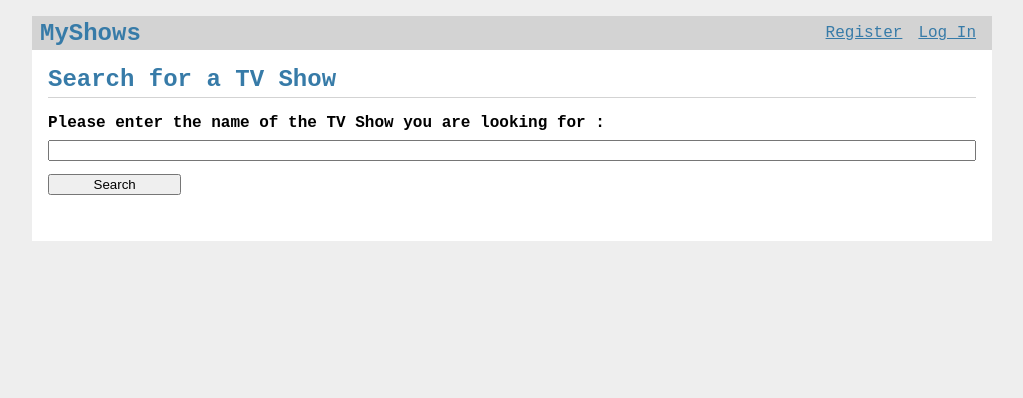
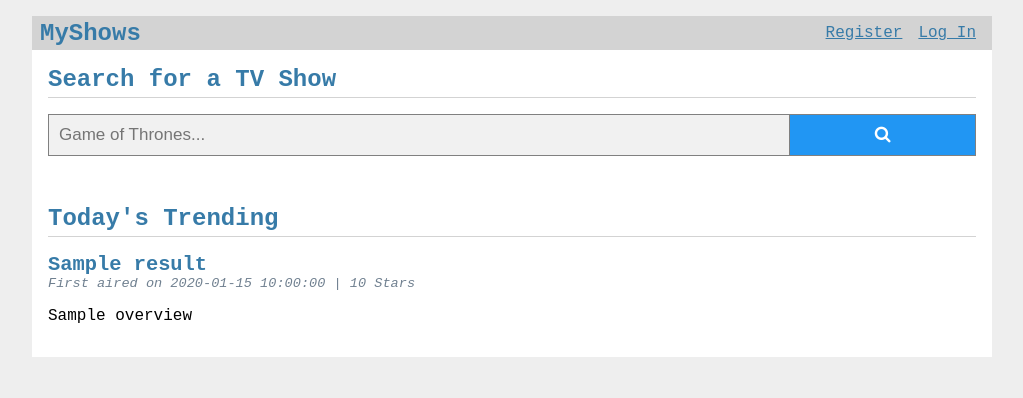
Before and after one commit to Adrienth/poowa_project, a Flask app: page / in a window 1280 px wide. Shown: the top 398 px of the page, without its empty margins (128-1151 px from the left). Run offline with Flask 2, Linux system fonts and the light colour scheme; a database or web service that is not in the repository returns one stand-in record (values such as "Sample title"); data that the repository does not hold is empty.

Commit message:
Improved the search bar style and added the "Today's trending" show suggestion

```diff
--- a/myfavshows/search.py
+++ b/myfavshows/search.py
@@ -14,11 +14,12 @@ params = {'api_key': '7ecd6a3ceec1b96921b4647095047e8e'}
 
 
 def get_show(show_json):
-    '''
+    """
 
     :param show_json:
     :return: dictionnary with more
-    '''
+    """
+
     result = {
         'title': show_json['name'],
         'date': show_json['first_air_date'],
@@ -56,7 +57,11 @@ def search():
         else:
             return redirect(url_for('search.get_results', query=title))
 
-    return render_template('search/search.html')
+    # Get the list of today's trending shows with an API call
+    req = requests.get('https://api.themoviedb.org/3/trending/tv/day', params)
+    results = get_shows(req.json())
+
+    return render_template('search/search.html',results=results)
 
 
 @bp.route('/results/<query>',methods=('GET',))
--- a/myfavshows/static/style.css
+++ b/myfavshows/static/style.css
@@ -18,7 +18,7 @@ nav ul li a, nav ul li span, header .action { display: block; padding: 0.5rem; }
 .result .about { color: slategray; font-style: italic; }
 .result .body { white-space: pre-line; }
 .content:last-child { margin-bottom: 0; }
-.content form { margin: 1em 0; display: flex; flex-direction: column; }
+.content form { margin: 1em 0; }
 .content label { font-weight: bold; margin-bottom: 0.5em; }
 .content input, .content textarea { margin-bottom: 1em; }
 .content textarea { min-height: 12em; resize: vertical; }
@@ -128,3 +128,41 @@ input[type=submit] { align-self: start; min-width: 10em; }
   clear: both;
 
 }
+
+* {
+  box-sizing: border-box;
+}
+
+/* Style the search field */
+form.searchbar input[type=text] {
+  padding: 10px;
+  font-size: 17px;
+  border: 1px solid grey;
+  float: left;
+  width: 80%;
+  background: #f1f1f1;
+}
+
+/* Style the submit button */
+form.searchbar button {
+  float: left;
+  width: 20%;
+  padding: 10px;
+  background: #2196F3;
+  color: white;
+  font-size: 17px;
+  border: 1px solid grey;
+  border-left: none; /* Prevent double borders */
+  cursor: pointer;
+}
+
+form.searchbar button:hover {
+  background: #0b7dda;
+}
+
+/* Clear floats */
+form.searchbar::after {
+  content: "";
+  clear: both;
+  display: table;
+}
--- a/myfavshows/templates/base.html
+++ b/myfavshows/templates/base.html
@@ -2,6 +2,8 @@
 <title>{% block title %}{% endblock %} - MyShows</title>
 <link rel="shortcut icon" href="{{ url_for('static', filename='tvshow.png') }}">
 <link rel="stylesheet" href="{{ url_for('static', filename='style.css')}}">
+<!-- Load icon library -->
+<link rel="stylesheet" href="https://cdnjs.cloudflare.com/ajax/libs/font-awesome/4.7.0/css/font-awesome.min.css">
 
 <nav>
     <h1>MyShows</h1>
@@ -16,8 +18,13 @@
     </ul>
 </nav>
 <section class="content">
+
     <header>
-        {% block header %}{% endblock %}
+        {% block header %}
+        {% if g.user['id'] %}
+        <a class="action" href="{{ url_for('search.get_myfav') }}">My Favourites</a>
+        {% endif %}
+        {% endblock %}
     </header>
     {% for message in get_flashed_messages() %}
     <div class="flash">{{ message }}</div>
--- a/myfavshows/templates/search/results.html
+++ b/myfavshows/templates/search/results.html
@@ -2,11 +2,12 @@
 
 {% block header %}
 <h1>{% block title %}Search results{% endblock %}</h1>
-<a class="action" href="{{ url_for('search.get_myfav') }}">My Favourites</a>
+{{ super() }}
 <a class="action" href="{{ url_for('search.search') }}">New search</a>
 {% endblock %}
 
 {% block content %}
+
 {% for result in results %}
 <article class="result">
     <header>
--- a/myfavshows/templates/search/search.html
+++ b/myfavshows/templates/search/search.html
@@ -2,12 +2,38 @@
 
 {% block header %}
 <h1>{% block title %}Search for a TV Show{% endblock %}</h1>
+{{ super() }}
 {% endblock %}
 
 {% block content %}
-<form method="post">
-    <label for="title">Please enter the name of the TV Show you are looking for :</label>
-    <input name="title" id="title" required>
-    <input type="submit" value="Search">
+<form class="searchbar" method="post">
+    <input type="text" placeholder="Game of Thrones..." name="title" id="title" required>
+    <button type="submit"><i class="fa fa-search"></i></button>
 </form>
+
+<header><h1>Today's Trending</h1></header>
+
+{% for result in results %}
+<article class="result">
+    <header>
+        <div>
+            <h1>{{ result['title'] }}</h1>
+            <div class="about">First aired on {{ result['date'] }} | {{ result['vote_average'] }} Stars</div>
+        </div>
+        {% if g.user['id'] %}
+        {% if result['id'] in session.get('show_ids') %}
+        <a class="action">Already added</a>
+        {% else %}
+        <a href="{{ url_for('search.add_to_fav',show_id=result['id'], name=result['title'] ) }}" class='ph-button ph-btn-blue' >Add</a>
+        <!-- <a class="action" href="{{ url_for('search.add_to_fav',show_id=result['id'], name=result['title'] ) }}">+ Add to my favourites</a> -->
+        {% endif %}
+        {% endif %}
+    </header>
+    <p class="body">{{ result['overview'] }}</p>
+
+</article>
+{% if not loop.last %}
+<hr>
+{% endif %}
+{% endfor %}
 {% endblock %}
```
